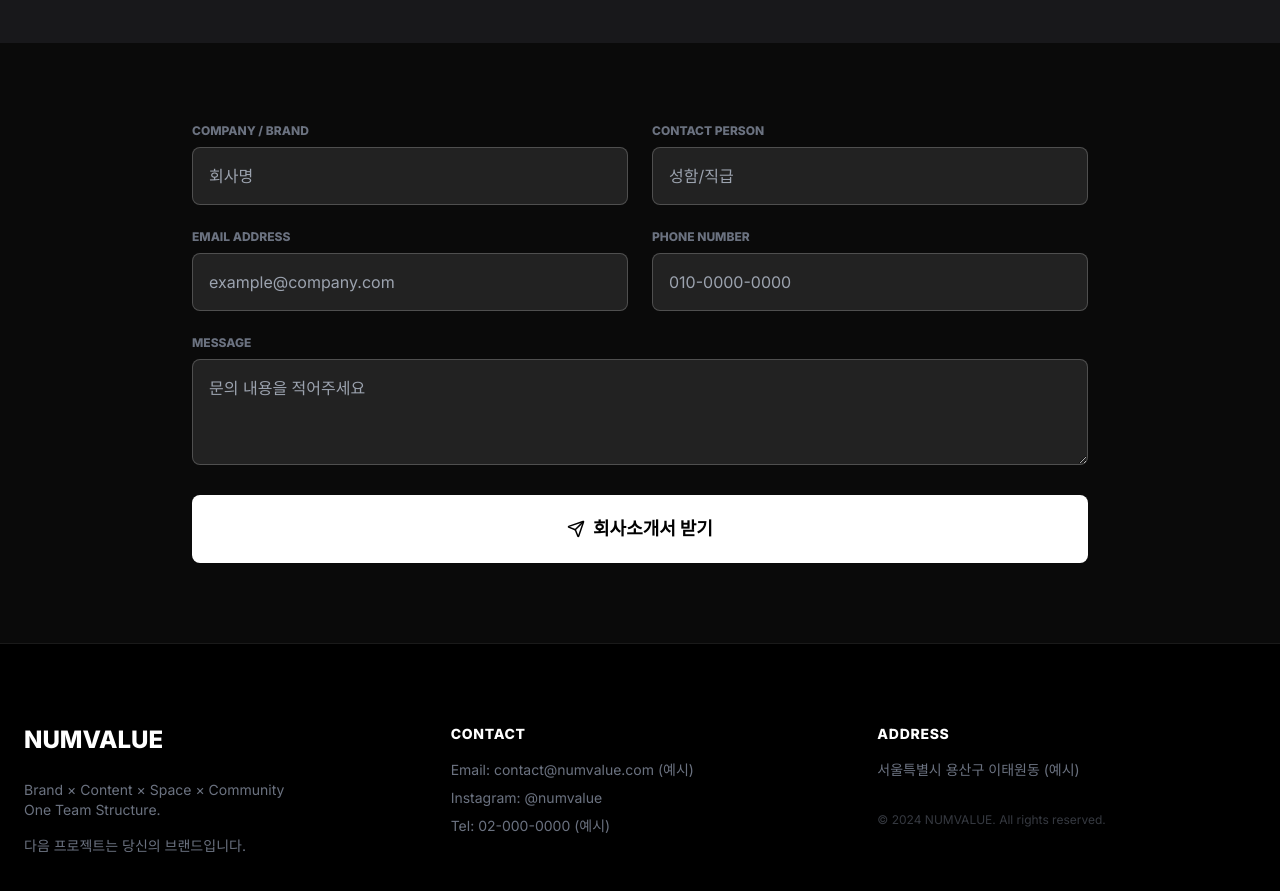
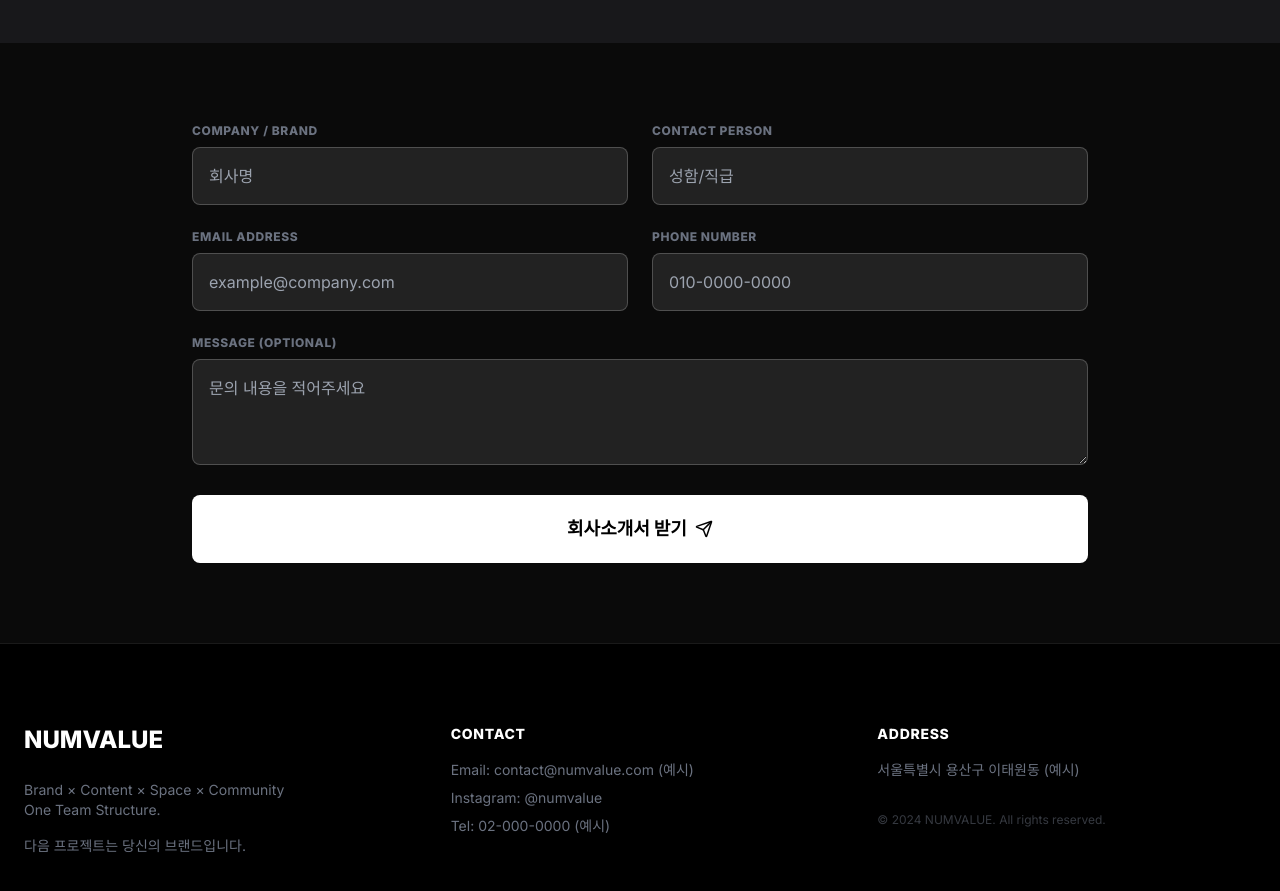
Before and after one commit to gjh-eng/numvalue-site, a React (Vite) app: page / in a window 1280 px wide. Shown: the part 6500-7391 px from the top of the page. Built offline with nearby package versions, Linux system fonts and the light colour scheme.

Commit message:
Update LeadForm.tsx

```diff
--- a/components/LeadForm.tsx
+++ b/components/LeadForm.tsx
@@ -1,4 +1,4 @@
-import React, { useEffect, useMemo, useRef, useState } from 'react';
+import React, { useEffect, useRef, useState } from 'react';
 import { Send } from 'lucide-react';
 
 const GETFORM_ENDPOINT = 'https://getform.io/f/nmvo3';
@@ -18,23 +18,27 @@ export default function LeadForm() {
   const handleSubmit = () => {
     setFormState('submitting');
 
-    // iframe 전송 대기 후 성공 화면 전환
+    // 데이터 전송 후 1초 뒤 UI 전환
     setTimeout(() => {
+      if (typeof window !== 'undefined') {
         const url = new URL(window.location.href);
         url.searchParams.set('sent', '1');
         url.hash = '#contact';
         window.history.replaceState({}, '', url.toString());
-
+      }
       setIsSuccess(true);
       setFormState('idle');
     }, 1000);
   };
 
   const handleReset = () => {
+    if (typeof window !== 'undefined') {
       const url = new URL(window.location.href);
       url.searchParams.delete('sent');
       window.history.replaceState({}, '', url.toString());
+    }
     setIsSuccess(false);
+    setFormState('idle');
   };
 
   if (isSuccess) {
@@ -42,8 +46,15 @@ export default function LeadForm() {
       <section className="py-20 px-4" id="contact">
         <div className="max-w-3xl mx-auto text-center bg-white/5 border border-white/10 rounded-2xl p-12">
           <h3 className="text-3xl font-bold mb-4 text-white">접수완료</h3>
-          <p className="text-gray-400 mb-8">정보가 정상적으로 접수되었습니다. 곧 연락드리겠습니다.</p>
-          <button onClick={handleReset} className="bg-white text-black font-bold px-8 py-4 rounded-lg hover:bg-gray-200 transition-colors">
+          <p className="text-gray-400 mb-8">
+            회사소개서 요청이 정상적으로 접수되었습니다.<br />
+            빠른 시일 내에 이메일로 전달드리겠습니다.
+          </p>
+          <button
+            type="button"
+            onClick={handleReset}
+            className="bg-white text-black font-bold px-8 py-4 rounded-lg hover:bg-gray-200 transition-colors"
+          >
             다시 작성하기
           </button>
         </div>
@@ -54,45 +65,54 @@ export default function LeadForm() {
   return (
     <section className="py-20 px-4" id="contact">
       <div className="max-w-4xl mx-auto">
-        <iframe name="getform_frame" style={{ display: 'none' }}></iframe>
+        {/* 페이지 이동 방지용 iframe */}
+        <iframe name="getform_iframe" style={{ display: 'none' }}></iframe>
 
         <form
           ref={formRef}
           action={GETFORM_ENDPOINT}
           method="POST"
-          target="getform_frame"
+          target="getform_iframe"
           onSubmit={handleSubmit}
           className="space-y-6"
         >
           <div className="grid grid-cols-1 md:grid-cols-2 gap-6">
             <div>
-              <label className="block text-xs font-bold text-gray-500 mb-2 uppercase">Company / Brand</label>
-              <input type="text" name="company" required placeholder="회사명" className="w-full bg-white/10 border border-white/20 rounded-lg p-4 text-white focus:outline-none focus:border-white/40" />
+              <label className="block text-xs font-bold uppercase tracking-wider text-gray-500 mb-2">Company / Brand</label>
+              <input type="text" name="company" required placeholder="회사명" className="w-full bg-white/10 border border-white/20 rounded-lg p-4 text-white focus:outline-none focus:border-white/40 transition-colors" />
             </div>
             <div>
-              <label className="block text-xs font-bold text-gray-500 mb-2 uppercase">Contact Person</label>
-              <input type="text" name="Name" required placeholder="성함/직급" className="w-full bg-white/10 border border-white/20 rounded-lg p-4 text-white focus:outline-none focus:border-white/40" />
+              <label className="block text-xs font-bold uppercase tracking-wider text-gray-500 mb-2">Contact Person</label>
+              <input type="text" name="Name" required placeholder="성함/직급" className="w-full bg-white/10 border border-white/20 rounded-lg p-4 text-white focus:outline-none focus:border-white/40 transition-colors" />
             </div>
           </div>
 
           <div className="grid grid-cols-1 md:grid-cols-2 gap-6">
             <div>
-              <label className="block text-xs font-bold text-gray-500 mb-2 uppercase">Email Address</label>
-              <input type="email" name="Email" required placeholder="example@company.com" className="w-full bg-white/10 border border-white/20 rounded-lg p-4 text-white focus:outline-none focus:border-white/40" />
+              <label className="block text-xs font-bold uppercase tracking-wider text-gray-500 mb-2">Email Address</label>
+              <input type="email" name="Email" required placeholder="example@company.com" className="w-full bg-white/10 border border-white/20 rounded-lg p-4 text-white focus:outline-none focus:border-white/40 transition-colors" />
             </div>
             <div>
-              <label className="block text-xs font-bold text-gray-500 mb-2 uppercase">Phone Number</label>
-              <input type="text" name="Phone number" required placeholder="010-0000-0000" className="w-full bg-white/10 border border-white/20 rounded-lg p-4 text-white focus:outline-none focus:border-white/40" />
+              <label className="block text-xs font-bold uppercase tracking-wider text-gray-500 mb-2">Phone Number</label>
+              <input type="text" name="Phone number" required placeholder="010-0000-0000" className="w-full bg-white/10 border border-white/20 rounded-lg p-4 text-white focus:outline-none focus:border-white/40 transition-colors" />
             </div>
           </div>
 
           <div>
-            <label className="block text-xs font-bold text-gray-500 mb-2 uppercase">Message</label>
-            <textarea name="Message" rows={3} placeholder="문의 내용을 적어주세요" className="w-full bg-white/10 border border-white/20 rounded-lg p-4 text-white focus:outline-none focus:border-white/40" />
+            <label className="block text-xs font-bold uppercase tracking-wider text-gray-500 mb-2">Message (Optional)</label>
+            <textarea name="Message" rows={3} placeholder="문의 내용을 적어주세요" className="w-full bg-white/10 border border-white/20 rounded-lg p-4 text-white focus:outline-none focus:border-white/40 transition-colors"></textarea>
           </div>
 
-          <button type="submit" disabled={formState === 'submitting'} className="w-full bg-white text-black font-bold text-lg py-5 rounded-lg hover:bg-gray-200 transition-colors disabled:opacity-60 flex items-center justify-center gap-2">
-            {formState === 'submitting' ? '전송 중...' : <><Send size={18} /> 회사소개서 받기</>}
+          <button
+            type="submit"
+            disabled={formState === 'submitting'}
+            className="w-full bg-white text-black font-bold text-lg py-5 rounded-lg hover:bg-gray-200 transition-colors disabled:opacity-60 flex items-center justify-center gap-2"
+          >
+            {formState === 'submitting' ? '전송 중...' : (
+              <>
+                회사소개서 받기 <Send size={18} />
+              </>
+            )}
           </button>
         </form>
       </div>
```
Lines whose indentation alone changed are shown as unchanged.
